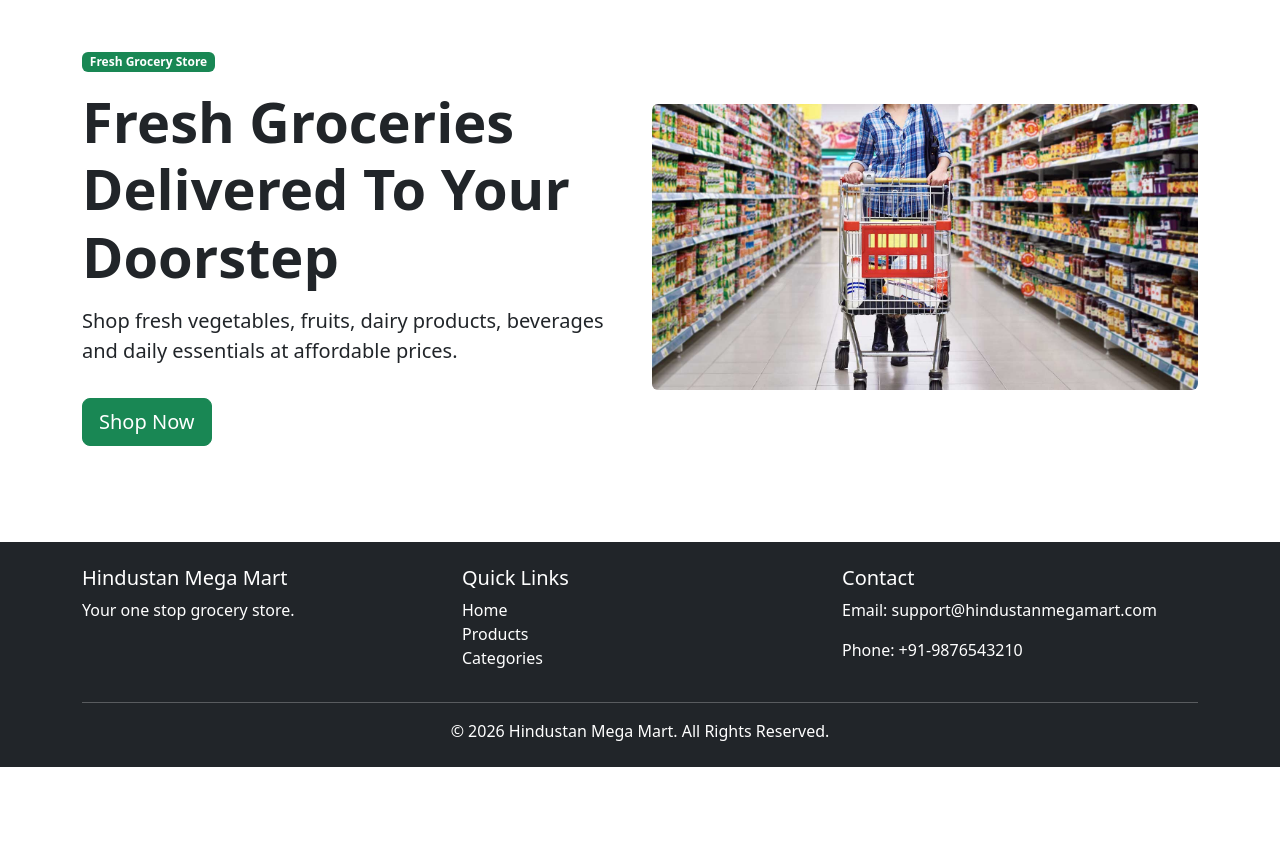
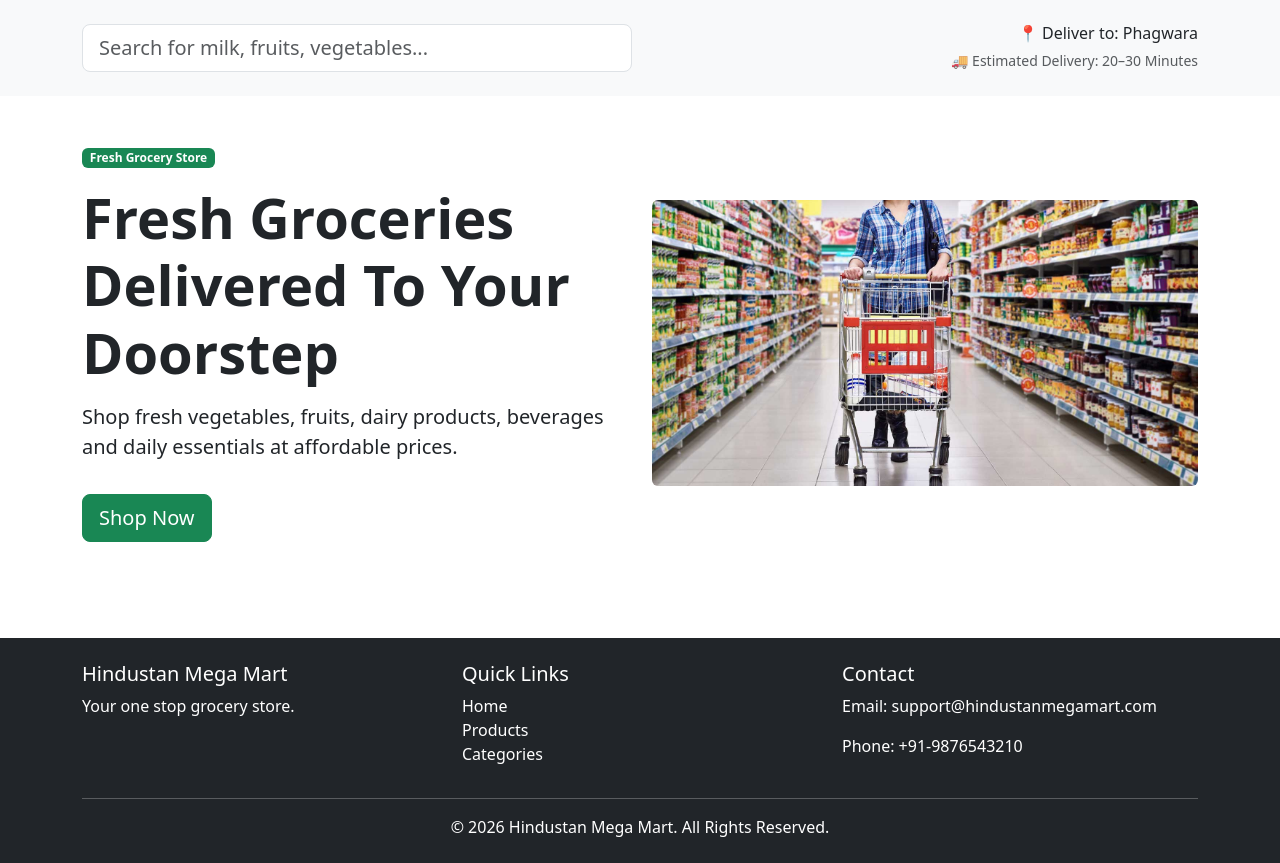
Before and after one commit to ravipushp/Hindustan-Mega-Mart, a Django app: page / in a window 1280 px wide. Shown: the part 56-919 px from the top of the page. Before the commit the page ends 823 px from the top, so only its background shows below. Run offline with Django 5.2, Linux system fonts and the light colour scheme.

Commit message:
Add search bar and delivery information section

```diff
--- a/Hindustan-Mega-Mart/backend/templates/products/home.html
+++ b/Hindustan-Mega-Mart/backend/templates/products/home.html
@@ -2,6 +2,44 @@
 {% load static %}
 
 {% block content %}
+<section class="bg-light py-4">
+
+    <div class="container">
+
+        <div class="row g-3 align-items-center">
+
+            <!-- Search -->
+            <div class="col-lg-6">
+
+                <form>
+
+                    <input
+                        type="text"
+                        class="form-control form-control-lg"
+                        placeholder="Search for milk, fruits, vegetables...">
+
+                </form>
+
+            </div>
+
+            <!-- Delivery Info -->
+            <div class="col-lg-6 text-lg-end">
+
+                <h6 class="mb-1">
+                    📍 Deliver to: Phagwara
+                </h6>
+
+                <small class="text-muted">
+                    🚚 Estimated Delivery: 20–30 Minutes
+                </small>
+
+            </div>
+
+        </div>
+
+    </div>
+
+</section>
 
 <section class="py-5">
 
```
